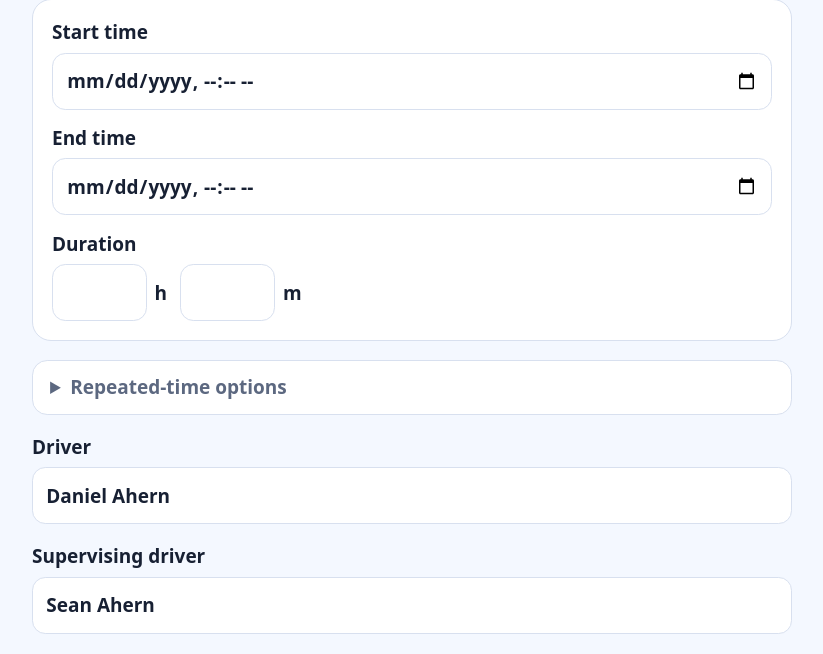
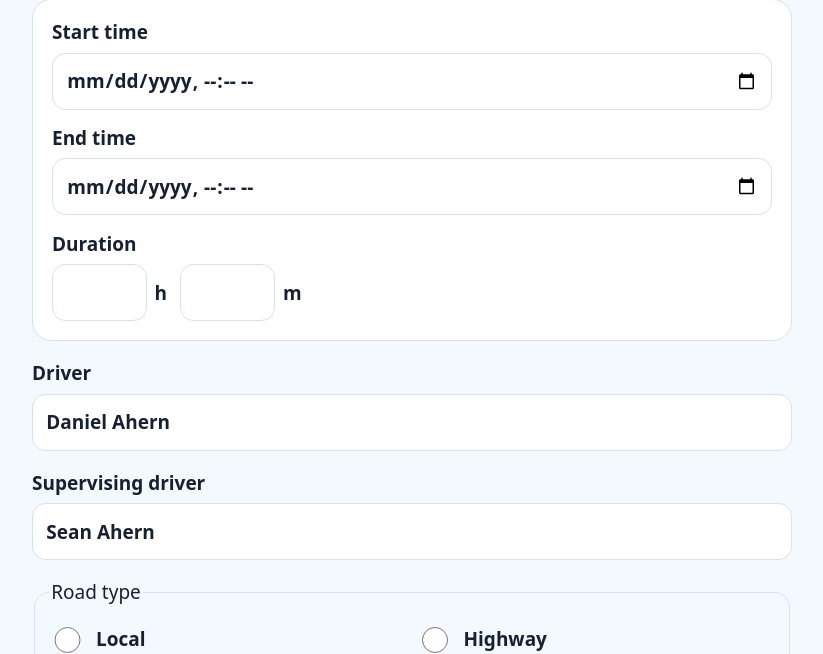
Before and after one commit to ahernsean/driving-record, a Python web app: template driving_log/templates/drive_form.html in a window 1280 px wide. Shown: the part 103-757 px from the top of the page, without its empty margins (228-1051 px from the left). Run offline with Jinja, Linux system fonts and the light colour scheme; the template is opened without the code that fills it, so the values that code supplies are empty.

Commit message:
remove repeated-time controls

```diff
--- a/driving_log/static/app.css
+++ b/driving_log/static/app.css
@@ -143,11 +143,6 @@ input, textarea, select {
 .duration-part input {
   width: 5rem; min-width: 0; text-align: right; font-variant-numeric: tabular-nums;
 }
-.dst-options {
-  padding: .7rem .9rem; border: 1px solid var(--border); border-radius: .8rem;
-  background: var(--panel);
-}
-.dst-options summary { color: var(--muted); cursor: pointer; font-weight: 650; }
 fieldset { display: grid; grid-template-columns: 1fr 1fr; gap: .5rem; border: 1px solid var(--border); border-radius: .8rem; }
 .choice { display: flex !important; align-items: center; min-height: 2.8rem; }
 .choice input { width: 1.4rem; min-height: 1.4rem; margin-right: .4rem; }
--- a/driving_log/templates/_time_editor.html
+++ b/driving_log/templates/_time_editor.html
@@ -19,19 +19,3 @@
     </div>
   </div>
 </section>
-<details class="dst-options">
-  <summary>Repeated-time options</summary>
-  <p class="field-note">Only needed when a local time occurs twice as daylight saving time ends.</p>
-  <div class="two-column">
-    <label>Start occurrence
-      <select name="start_fold">
-        <option value="">Not repeated</option><option value="0">First occurrence</option><option value="1">Second occurrence</option>
-      </select>
-    </label>
-    <label>End occurrence
-      <select name="end_fold">
-        <option value="">Not repeated</option><option value="0">First occurrence</option><option value="1">Second occurrence</option>
-      </select>
-    </label>
-  </div>
-</details>
--- a/driving_log/web.py
+++ b/driving_log/web.py
@@ -27,7 +27,7 @@ ZONE = ZoneInfo("America/New_York")
 
 def _parse_local(value: str, fold_text: str | None = None) -> datetime:
     naive = datetime.fromisoformat(value)
-    fold = int(fold_text) if fold_text in ("0", "1") else None
+    fold = int(fold_text) if fold_text in ("0", "1") else 0
     return resolve_local(naive, fold=fold).astimezone(UTC)
 
 
```
Also changed, not shown: tests/test_browser.py (+1 -0 lines), tests/test_web.py (+6 -1 lines).
